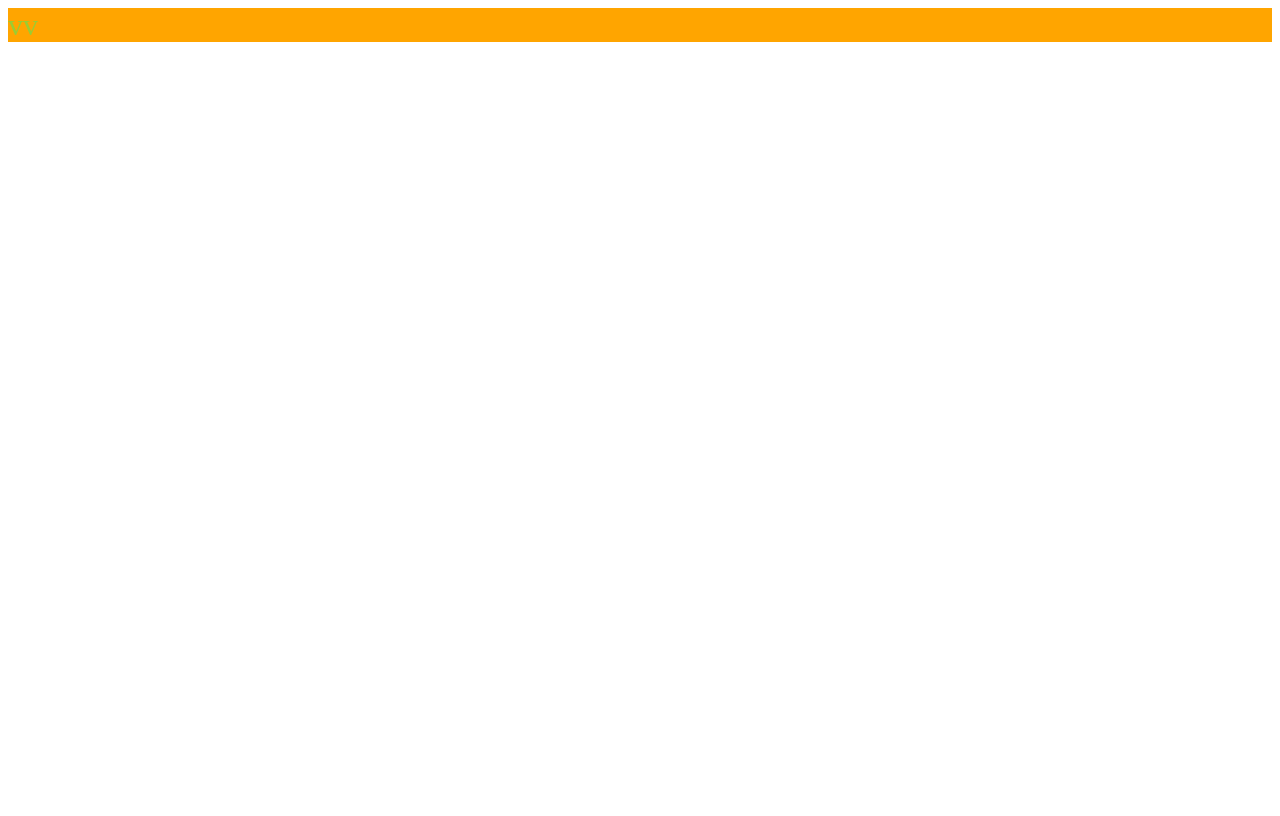
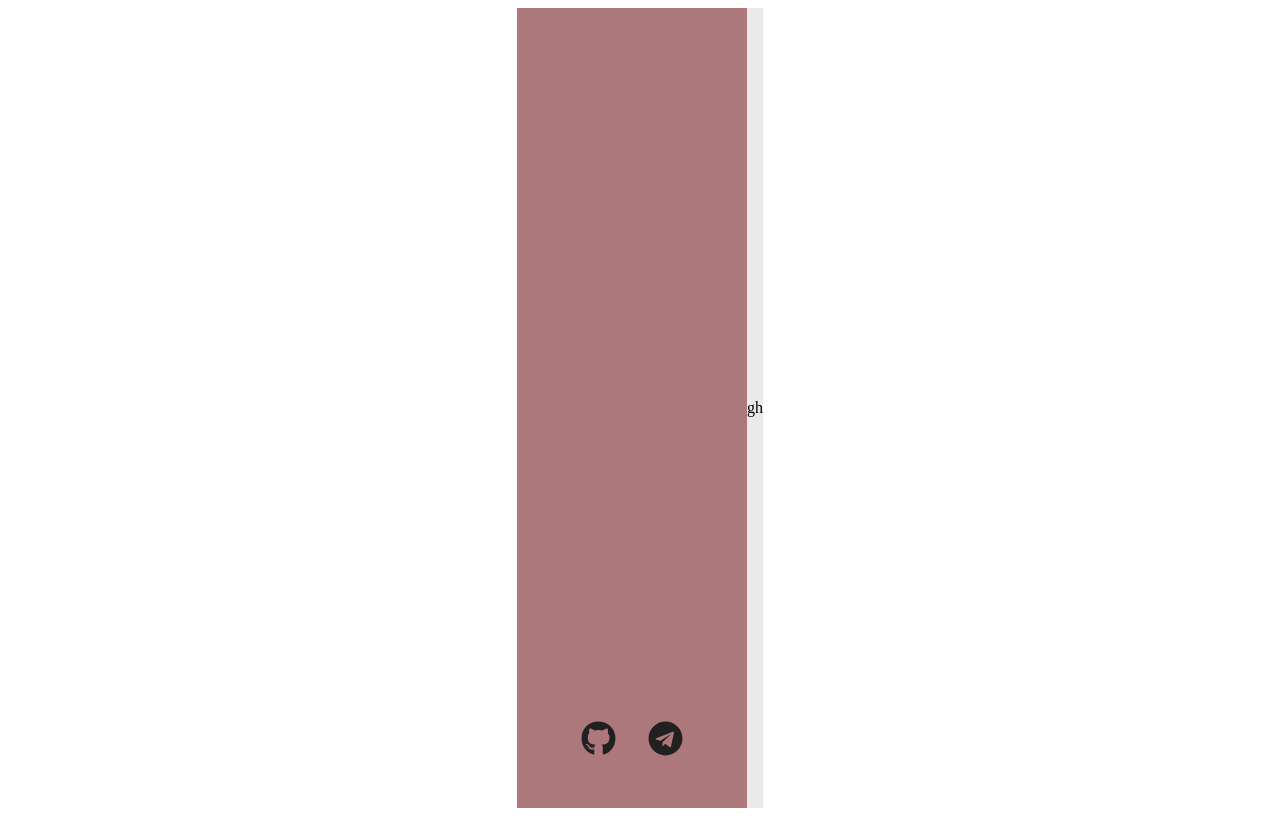
Before and after one commit to fukodiaz/portfolio_ts, a React app in the folder client/: page / in a window 1280 px wide. Built offline with nearby package versions, Linux system fonts and the light colour scheme; the HTML template or start-up script is replaced by a standard one.

Commit message:
add social-links in block with primary data

```diff
--- a/client/package.json
+++ b/client/package.json
@@ -12,10 +12,14 @@
 	"license": "ISC",
 	"browserslist": "> 1%, not dead",
 	"dependencies": {
+		"@material-ui/core": "^4.12.4",
+		"@material-ui/icons": "^4.11.3",
 		"react": "^18.2.0",
 		"react-dom": "^18.2.0",
+		"react-icons": "^4.8.0",
 		"react-redux": "^8.0.4",
 		"react-router-dom": "^6.4.2",
+		"react-router-hash-link": "^2.4.3",
 		"redux": "^4.2.0"
 	},
 	"devDependencies": {
--- a/client/src/components/app/App.module.less
+++ b/client/src/components/app/App.module.less
@@ -3,7 +3,7 @@
 @tertiary: #eaeaea;
 
 .mainWrapper {
-	color: yellowgreen;
-	font-size: 30px;
-	background: orange;
+	// color: yellowgreen;
+	// font-size: 30px;
+	// background: orange;
 }
--- a/client/src/components/main-page/main-page.tsx
+++ b/client/src/components/main-page/main-page.tsx
@@ -1,5 +1,6 @@
 import React, {FC} from 'react';
 
+import PrimaryDataBlock from '../primary-data-block';
 import styles from './main-page.module.less';
 
 
@@ -7,7 +8,7 @@ const MainPage:FC = () => {
 
 	return (
 		<main>
-			vv
+			<PrimaryDataBlock />
 		</main>
 	);
 };
--- /dev/null
+++ b/client/src/components/primary-data-block/index.tsx
@@ -0,0 +1,3 @@
+import PrimaryDataBlock from './primary-data-block';
+
+export default PrimaryDataBlock;
--- /dev/null
+++ b/client/src/components/primary-data-block/primary-data-block.module.less
@@ -0,0 +1,58 @@
+.boxPrimaryData {
+	height: 100vh;
+	display: flex;
+	align-items: center;
+	justify-content: center;
+}
+
+.innerBoxPrimaryData {
+	position: relative;
+	display: flex;
+	justify-content: center;
+	align-items: center;
+	height: 100%;
+}
+
+.firstContainerPrimaryData {
+	display: flex;
+	justify-content: flex-start;
+	align-items: flex-end;
+	flex-basis: 35%;
+	height: 100%;
+	background-color: #893F45B3;
+}
+
+.listSocialLinks {
+	display: flex;
+	justify-content: flex-start;
+	align-items: center;
+	margin: 48px;
+	padding: 0;
+	width: 100%;
+	list-style: none;
+}
+
+.socialLink {
+	display: inline-flex;
+}
+
+.iconLinkSocial {
+	margin: 0 16px;
+	width: 35px;
+	height: 35px;
+	color: #212121;
+	transition: transform 0.5s;
+	&:hover {
+		transform: scale(1.2);
+	}
+}
+
+.secondContainerPrimaryData {
+	display: flex;
+	flex-direction: column;
+	justify-content: center;
+	align-items: flex-end;
+	flex-basis: 65%;
+	height: 100%;
+	background-color: #eaeaea;
+}
--- /dev/null
+++ b/client/src/components/primary-data-block/primary-data-block.tsx
@@ -0,0 +1,42 @@
+import React, {FC, cloneElement, ReactElement} from 'react';
+
+import { socialsData, TypeSocial } from '../../data/socialsData';
+
+import styles from './primary-data-block.module.less';
+
+const PrimaryDataBlock:FC = () => {
+
+	const createSocialLink = ({link, label, nodeIcon, ariaLabel}: TypeSocial): ReactElement => {
+		return (
+			<li key={label}>
+				<a href={link} target='_blank' rel='noreferrer'
+					className={styles.socialLink}>
+					{
+						cloneElement(nodeIcon, {
+							className: styles.iconLinkSocial,
+							['aria-label']:ariaLabel})
+					}
+				</a>
+			</li>
+		);
+	};
+
+	return (
+		<section className={styles.boxPrimaryData}>
+			<div className={styles.innerBoxPrimaryData}>
+				<div className={styles.firstContainerPrimaryData}>
+					<ul className={styles.listSocialLinks}>
+						{
+							socialsData?.map(createSocialLink)
+						}
+					</ul>
+				</div>
+				<div className={styles.secondContainerPrimaryData}>
+					gh
+				</div>
+			</div>
+		</section>
+	);
+};
+
+export default PrimaryDataBlock;
--- /dev/null
+++ b/client/src/data/socialsData.tsx
@@ -0,0 +1,27 @@
+import React, {ReactElement} from 'react';
+import {
+	FaGithub,
+	FaTelegram
+} from 'react-icons/fa';
+
+export type TypeSocial = {
+	label?: string,
+	link: string,
+	ariaLabel: string,
+	nodeIcon: ReactElement
+}
+
+export const socialsData: TypeSocial[] = [
+	{
+		label: 'github',
+		link: 'https://github.com/fukodiaz/',
+		ariaLabel: 'GitHub',
+		nodeIcon: <FaGithub />
+	},
+	{
+		label: 'telegram',
+		link: 'https://t.me/IlyaSept',
+		ariaLabel: 'Telegram',
+		nodeIcon: <FaTelegram />
+	}
+];
```
Also changed, not shown: 1 other file (tests, documents, lock files or other folders).
